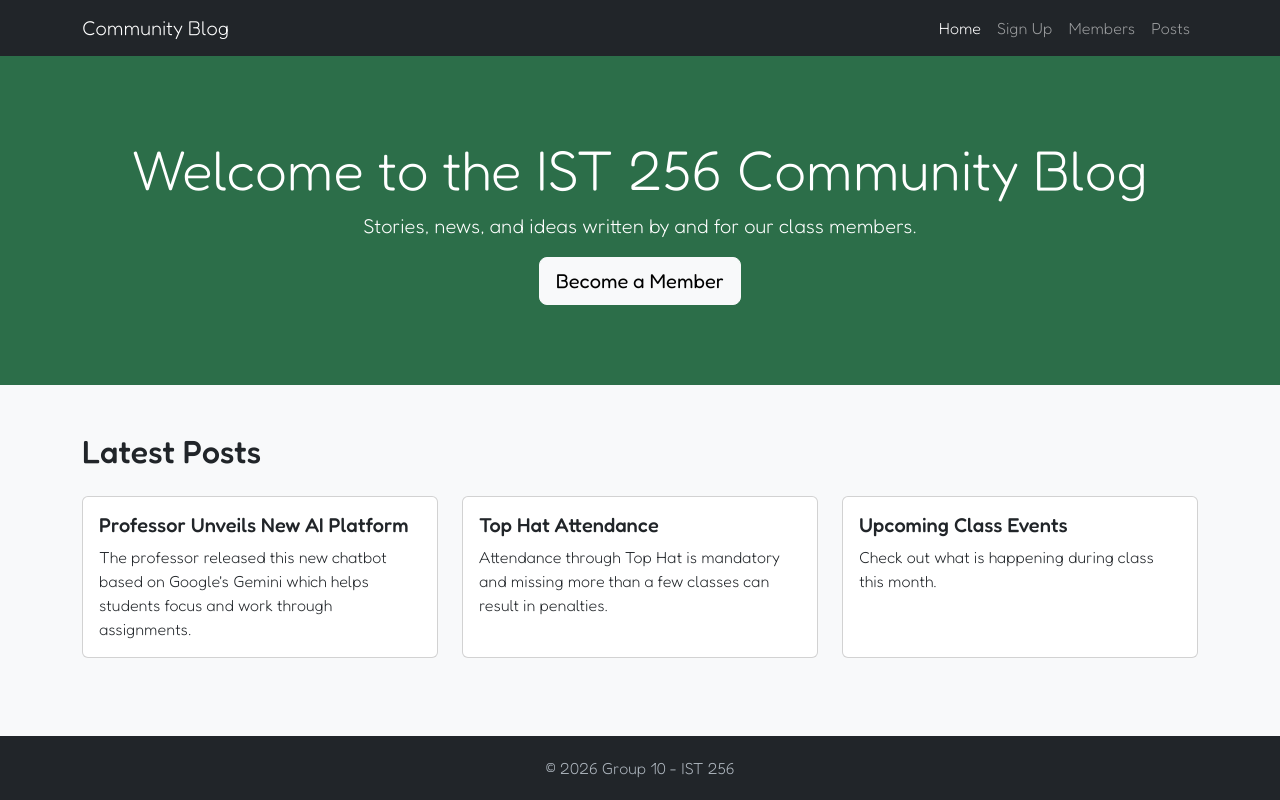
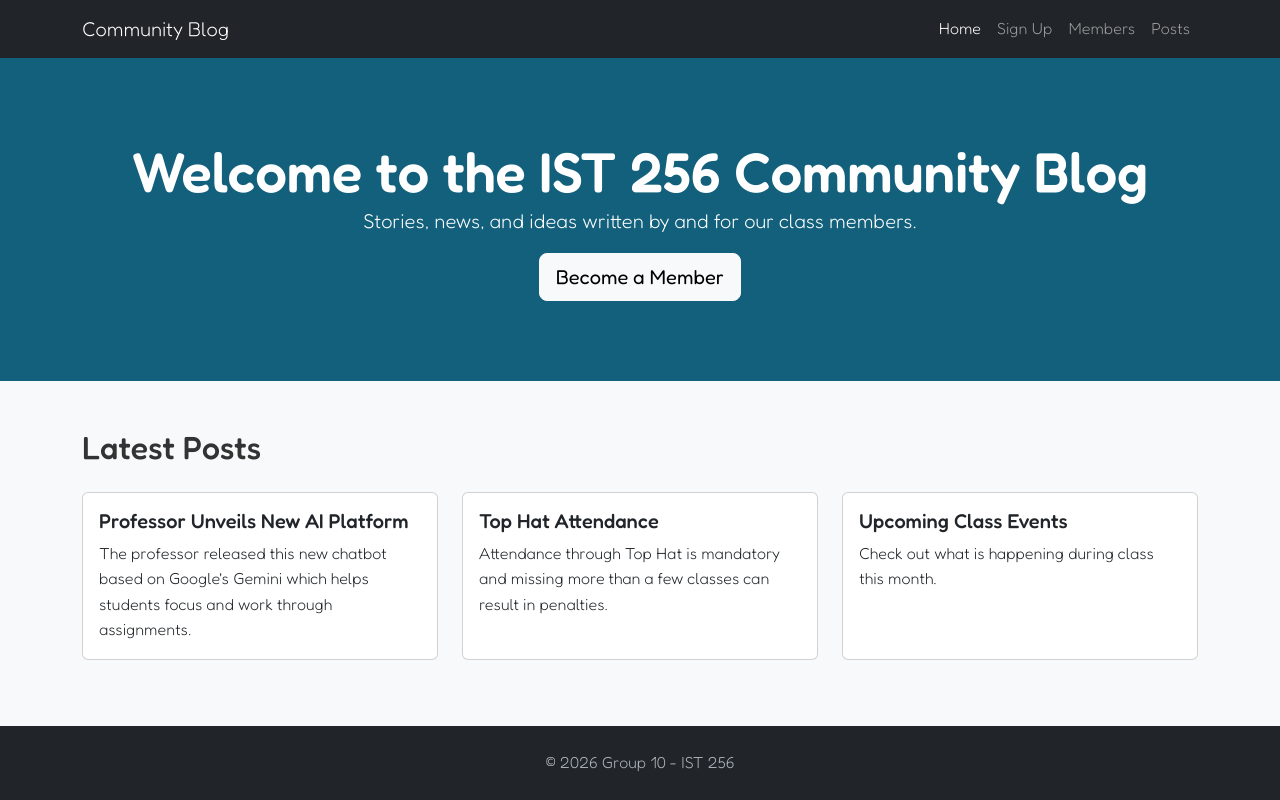
Before and after one commit to ajs10180/IST256GroupProject, a website: page index.html in a window 1280 px wide. Drawn offline with nearby package versions, Linux system fonts and the light colour scheme.

Commit message:
minor CSS changes
updated some basic CSS things to increase readability

```diff
--- a/css/style.css
+++ b/css/style.css
@@ -1,11 +1,15 @@
 /* import the Fredoka font from Google Fonts */
 @import url('https://fonts.googleapis.com/css2?family=Fredoka:wght@300..700&display=swap');
 
-/* off-white bg color to help with contrast */
+/* global reset and base styling */
 body {
+  margin: 0;
   background-color: #f8f9fa;
   font-family: "Fredoka", sans-serif;
   font-weight: 300;
+  line-height: 1.6;
+  color: #333333;
+
   /* column layout so the footer stays at the bottom of short pages */
   display: flex;
   flex-direction: column;
@@ -19,19 +23,33 @@ main {
 
 /* homepage hero banner */
 .hero {
-  background-color: #2c6e49;
+  background-color: #12607b;
   color: white;
-  padding: 80px 0;
+  padding: 80px 20px;
+  text-align: center;
 }
 
-/* the cards get a small hover effect */
-.post-card:hover {
-  box-shadow: 0 4px 12px rgba(0, 0, 0, 0.15);
+/* title sytling */
+.hero h1 {
+  font-weight: 550;
+  margin: 0;
 }
 
+/* the cards get a smooth hover effect and lift */
+.post-card {
+  transition: transform 0.2s ease, box-shadow 0.2s ease;
+}
+
+.post-card:hover {
+  transform: translateY(-2px);
+  box-shadow: 0 6px 16px rgba(0, 0, 0, 0.12);
+}
+
+/* footer styling */
 footer {
   background-color: #212529;
   color: #adb5bd;
-  padding: 20px 0;
+  padding: 24px 0;
   margin-top: 40px;
+  text-align: center;
 }
```
